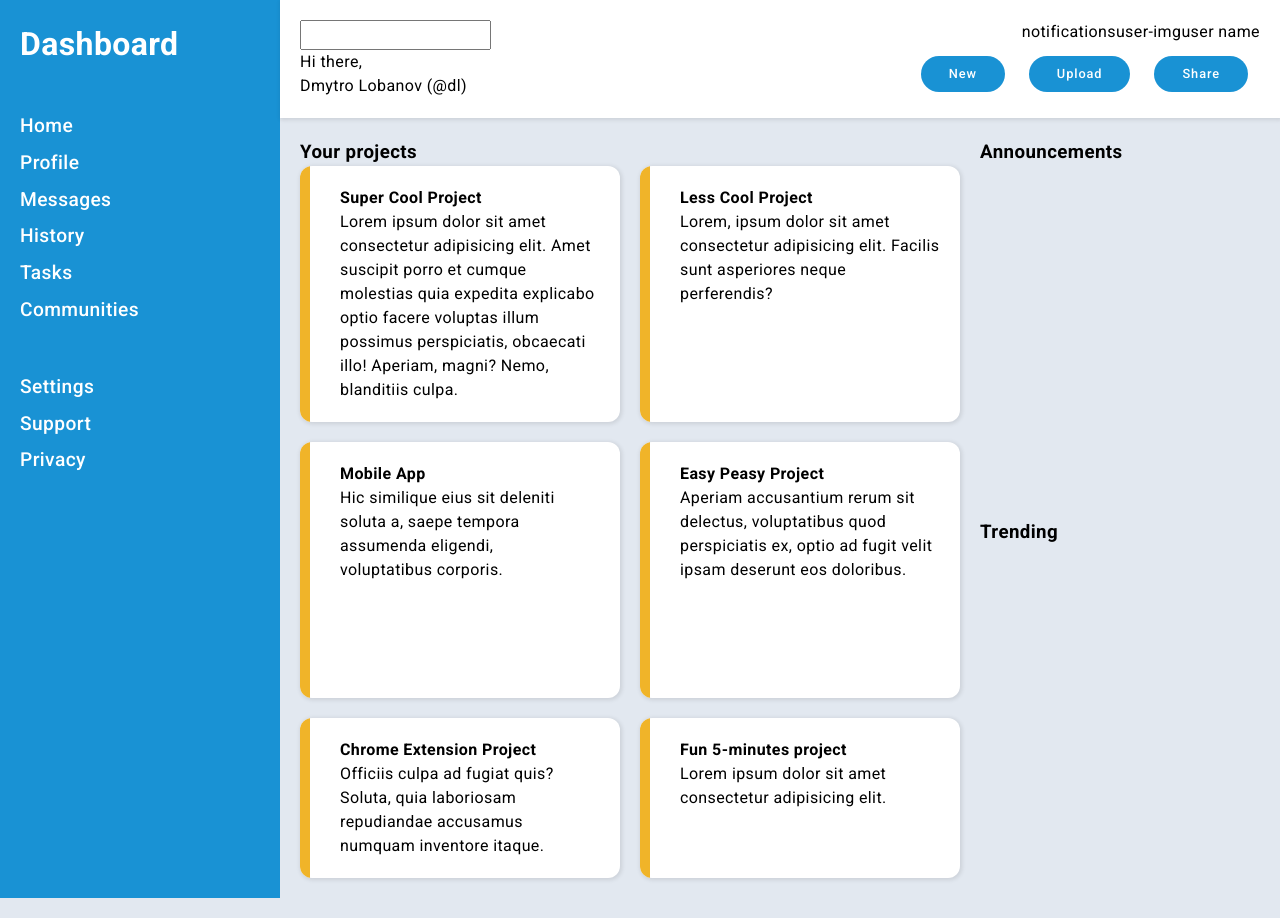
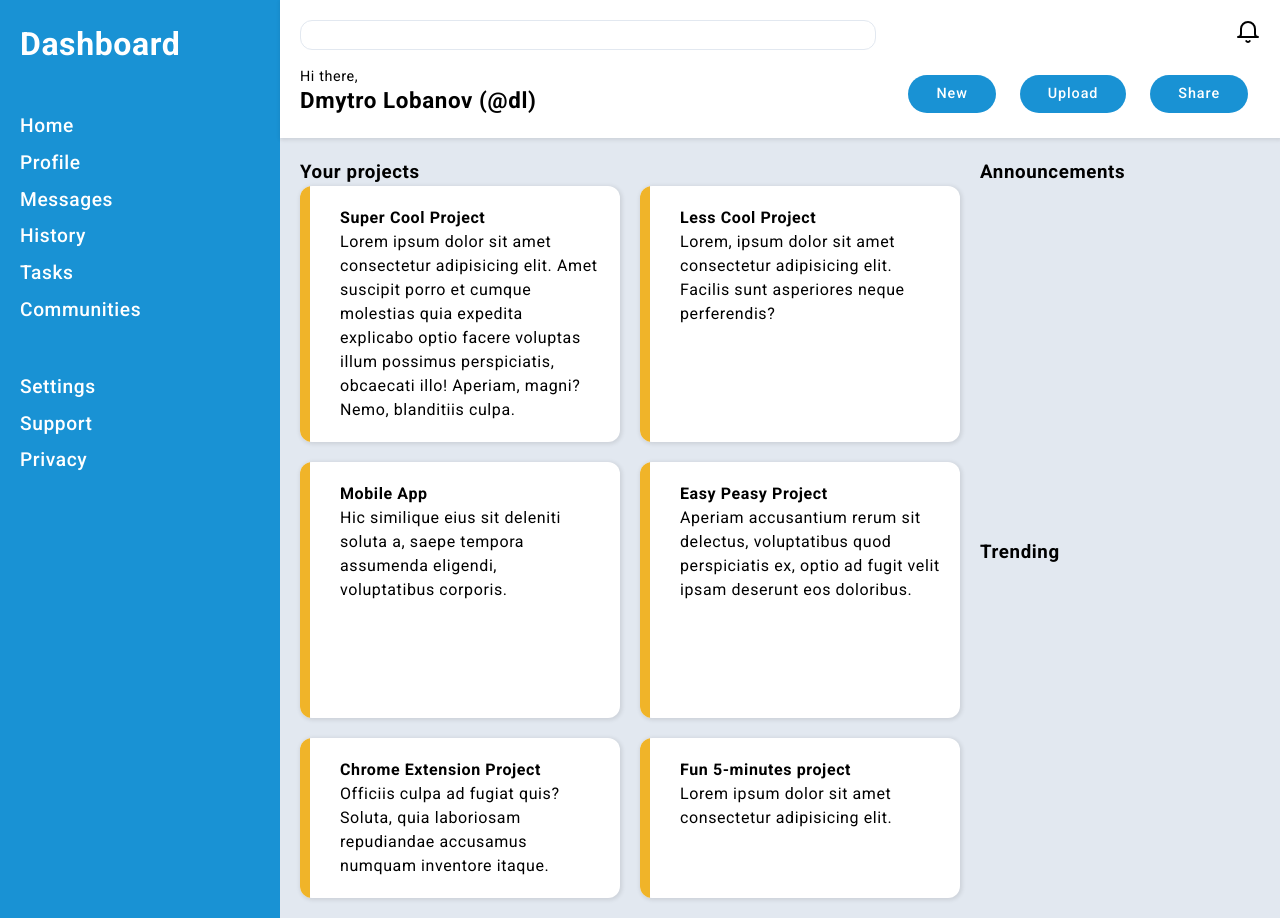
Before and after one commit to dimaspirit/odin-admin-dashboard, a plain HTML site: page index.html in a window 1280 px wide. Drawn offline with Linux system fonts and the light colour scheme.

Commit message:
feat: Styles for header

```diff
--- a/index.html
+++ b/index.html
@@ -42,18 +42,14 @@
           </div>
 
           <div class="header-top-actions">
-            <div>notifications</div>
-            <div class="user">
-              <div class="user-img">user-img</div>
-              <p>user name</p>
-            </div>
+            <svg xmlns="http://www.w3.org/2000/svg" width="24" height="24" viewBox="0 0 24 24" fill="none" stroke="#000000" stroke-width="2" stroke-linecap="round" stroke-linejoin="round"><path d="M22 17H2a3 3 0 0 0 3-3V9a7 7 0 0 1 14 0v5a3 3 0 0 0 3 3zm-8.27 4a2 2 0 0 1-3.46 0"></path></svg>
           </div>
         </div>
 
         <div class="header-bottom">
           <div class="user-active">
             <p>Hi there,</p>
-            <p class="user-active-name">Dmytro Lobanov (@dl)</p>
+            <h5 class="user-active-name">Dmytro Lobanov (@dl)</h5>
           </div>
 
           <div class="page-actions">
--- a/styles.css
+++ b/styles.css
@@ -18,7 +18,7 @@ body {
   font-style: normal;
   font-variation-settings:
     "wdth" 100;
-  letter-spacing: .4px;
+  letter-spacing: .6px;
 
   background-color: var(--grey-color);
   color: var(--black-color);
@@ -31,11 +31,12 @@ body {
   color: var(--white-color);
   border: none;
   padding: 8px 28px;
-  font-size: .8rem;
+  font-size: .9rem;
   font-weight: 500;
   letter-spacing: .9px;
   border-radius: 20px;
   text-align: center;
+  cursor: pointer;
 }
 
 .container {
@@ -89,6 +90,7 @@ body {
 .header {
   display: flex;
   flex-direction: column;
+  gap: var(--padding-block);
   padding: var(--padding-block);
   background-color: var(--white-color);
   box-shadow: 1px 1px 4px 1px rgba(0, 0, 0, .1);
@@ -96,10 +98,19 @@ body {
 
 .header-top {
   display: flex;
+  justify-content: space-between;
+  gap: var(--padding-block);
 }
 
 .search {
-  flex-grow: 1;
+  flex-basis: max(120px, 60%);
+}
+
+.search input {
+  width: 100%;
+  border: 1px solid var(--grey-color);
+  border-radius: 12px;
+  padding: 2px 12px;
 }
 
 .header-top-actions {
@@ -116,6 +127,15 @@ body {
 
 .user-active {
   flex-grow: 1;
+
+  p {
+    font-size: .9rem;
+    line-height: 1;
+  }
+
+  .user-active-name {
+    font-size: 1.4rem;
+  }
 }
 
 .page-actions {
```
